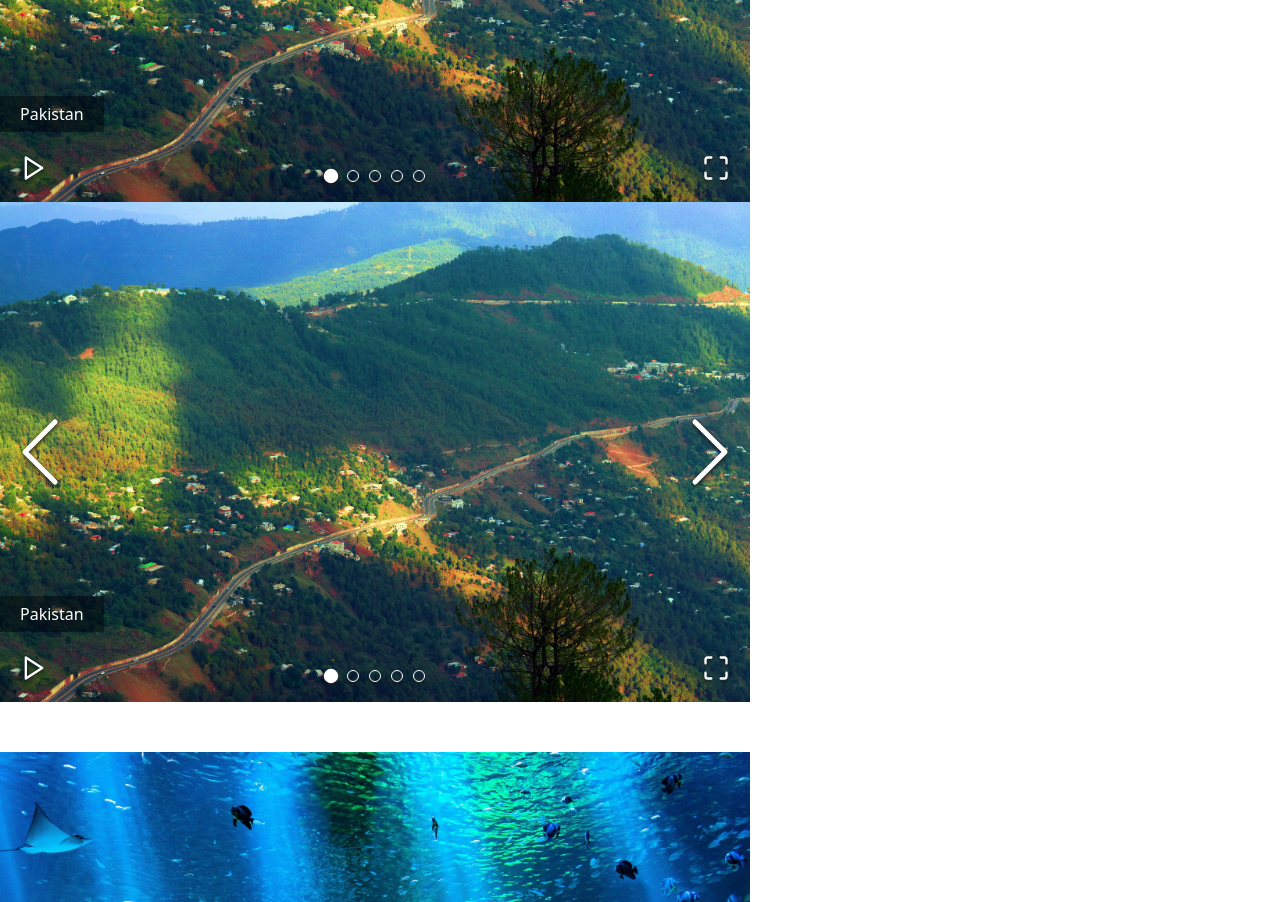
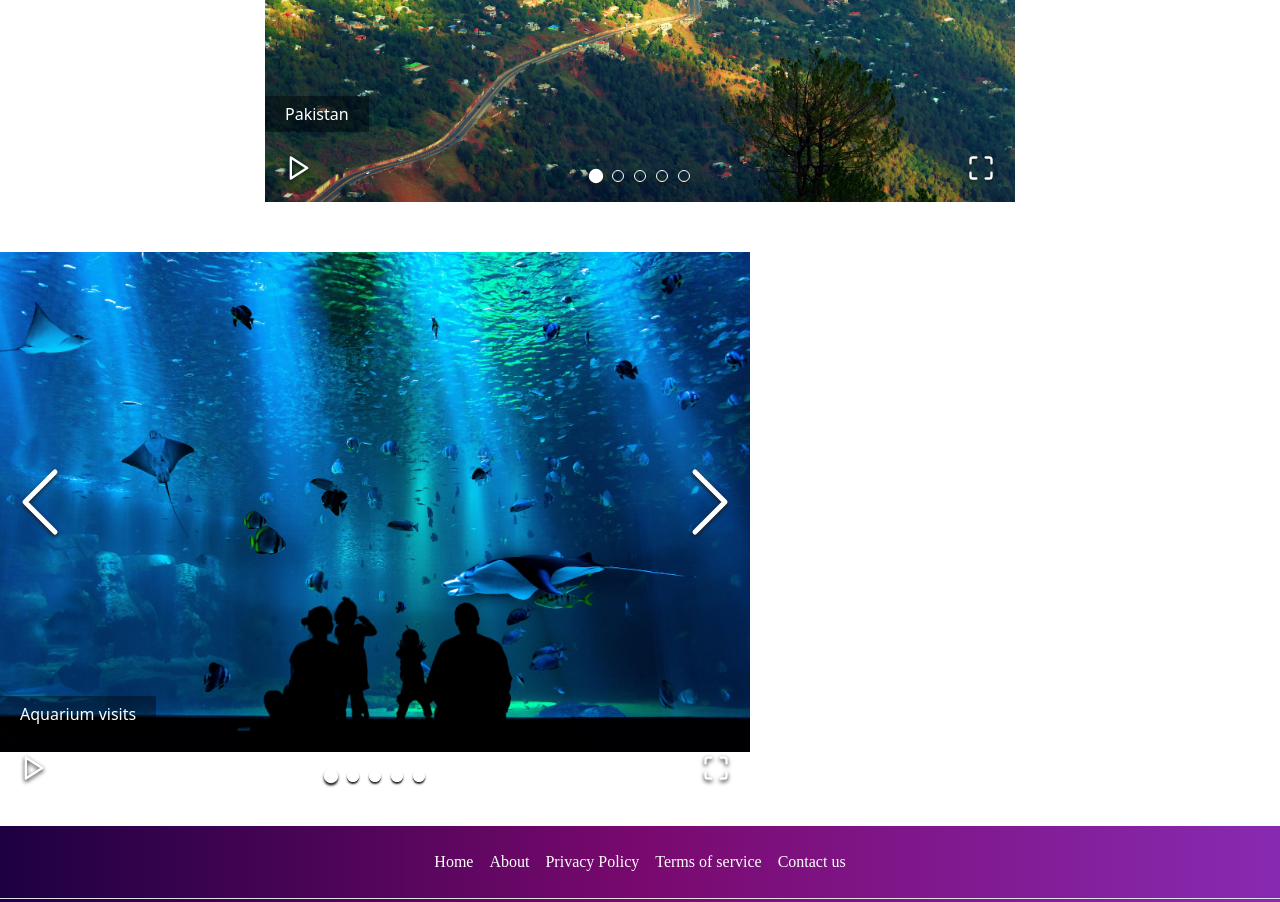
Before and after one commit to eclonghurst/SkyTwoFlyFront, a React (Create React App) app: page / in a window 1280 px wide. Shown: the part 800-1702 px from the top of the page. Built offline with nearby package versions, Linux system fonts and the light colour scheme; a web font is replaced by a local one.

Commit message:
removed a carousel

```diff
--- a/src/Components/Carousel.jsx
+++ b/src/Components/Carousel.jsx
@@ -27,17 +27,9 @@ const images = [
 
 const Carousel = () => {
   return (
-    <div className="carousel-container">
-      <ImageGallery items={images} showBullets={true} />
-
-      <div className="carousel-outer-container">
-        <div className="carousel-container">
-          <ImageGallery
-            className="carousel"
-            items={images}
-            showBullets={true}
-          />
-        </div>
+    <div className="carousel-outer-container">
+      <div className="carousel-container">
+        <ImageGallery className="carousel" items={images} showBullets={true} />
       </div>
     </div>
   );
```
